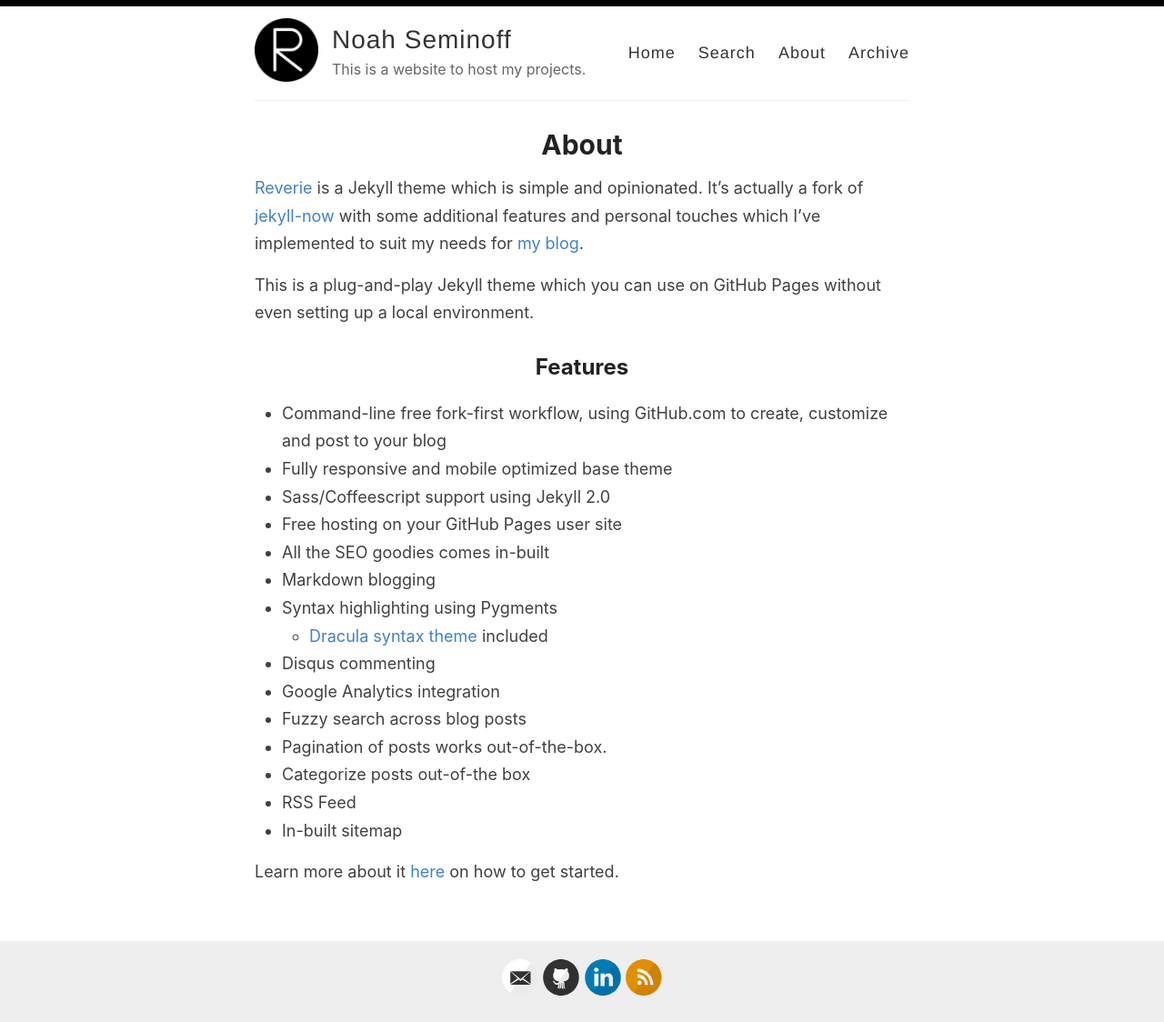
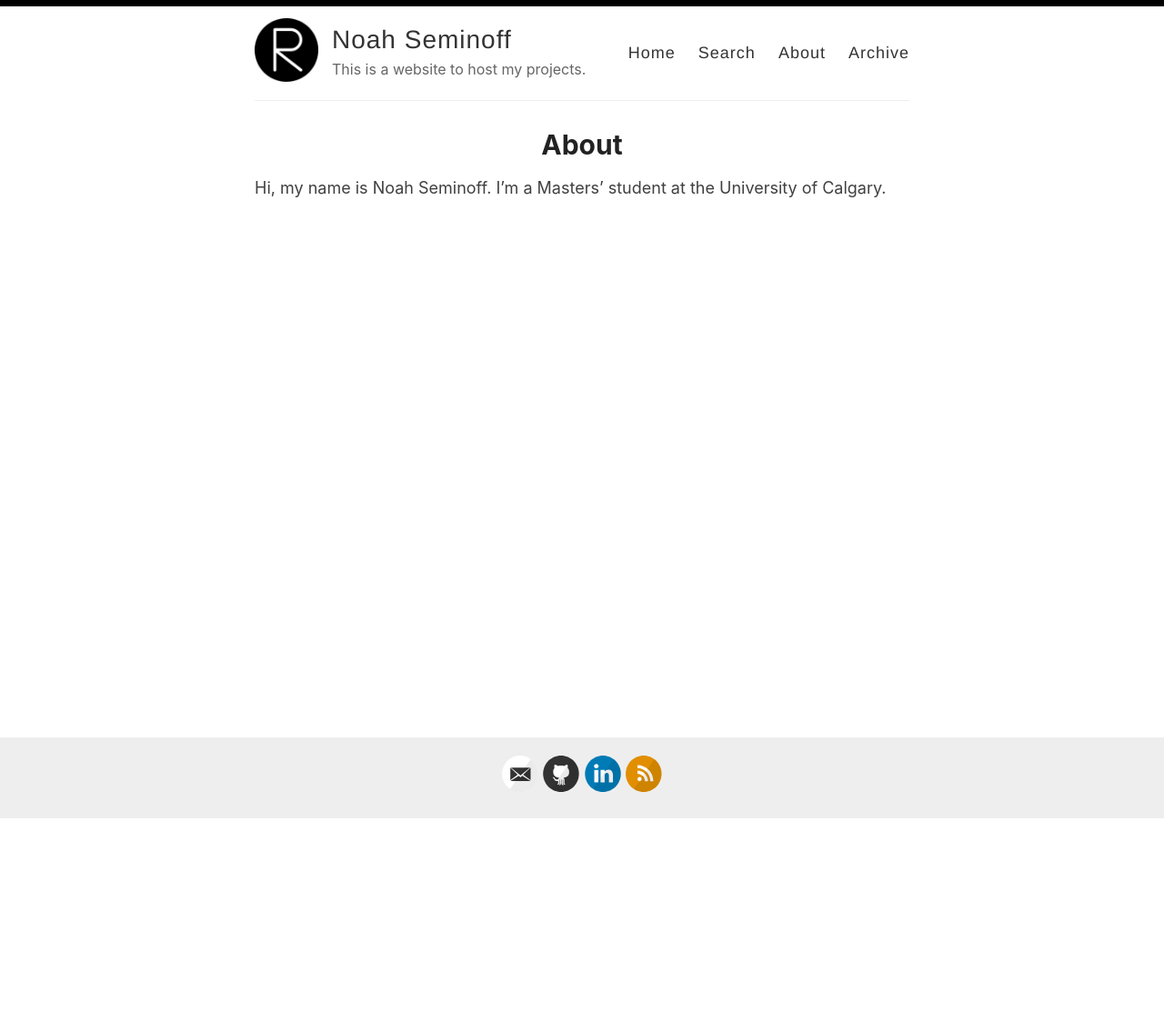
Before and after one commit to NoahSem/NoahSem.github.io, a Jekyll site: the page built from _pages/about.md, in a window 1280 px wide. Shown: the whole page at 91% size. Built offline with Jekyll 4.4.1, drawn with Linux system fonts in a browser that asks for light colours; after the commit the page ends 901 px from its top, so only the background shows below that.

Commit message:
Update about.md

```diff
--- a/_pages/about.md
+++ b/_pages/about.md
@@ -4,26 +4,4 @@ title: About
 permalink: /about/
 ---
 
-[Reverie](https://github.com/amitmerchant1990/reverie) is a Jekyll theme which is simple and opinionated. It's actually a fork of [jekyll-now](https://github.com/barryclark/jekyll-now) with some additional features and personal touches which I've implemented to suit my needs for [my blog](https://www.amitmerchant.com).
-
-This is a plug-and-play Jekyll theme which you can use on GitHub Pages without even setting up a local environment.
-
-## Features
-
-- Command-line free fork-first workflow, using GitHub.com to create, customize and post to your blog
-- Fully responsive and mobile optimized base theme
-- Sass/Coffeescript support using Jekyll 2.0
-- Free hosting on your GitHub Pages user site
-- All the SEO goodies comes in-built
-- Markdown blogging
-- Syntax highlighting using Pygments
-    - [Dracula syntax theme](https://draculatheme.com/) included
-- Disqus commenting
-- Google Analytics integration
-- Fuzzy search across blog posts
-- Pagination of posts works out-of-the-box.
-- Categorize posts out-of-the box
-- RSS Feed
-- In-built sitemap
-
-Learn more about it [here](https://github.com/amitmerchant1990/reverie) on how to get started.
+Hi, my name is Noah Seminoff. I'm a Masters' student at the University of Calgary.
```
